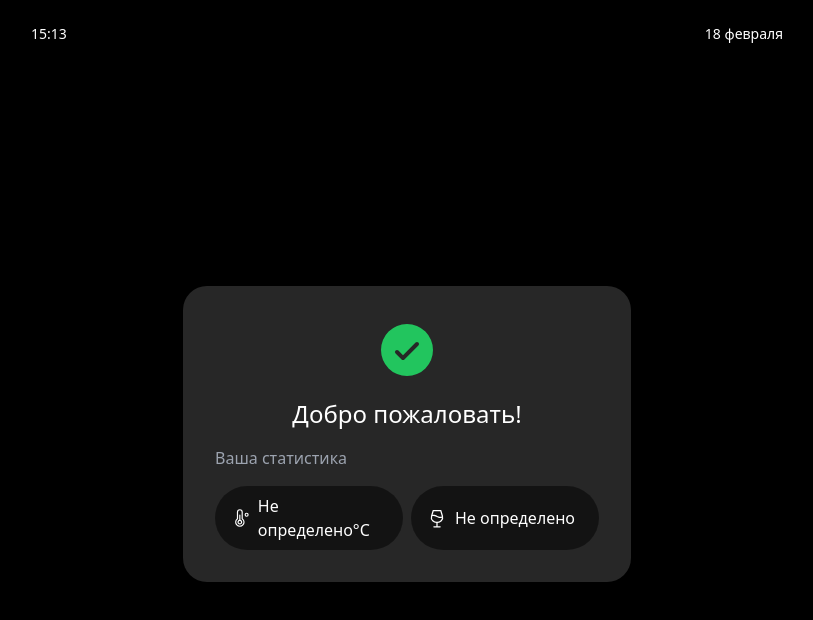
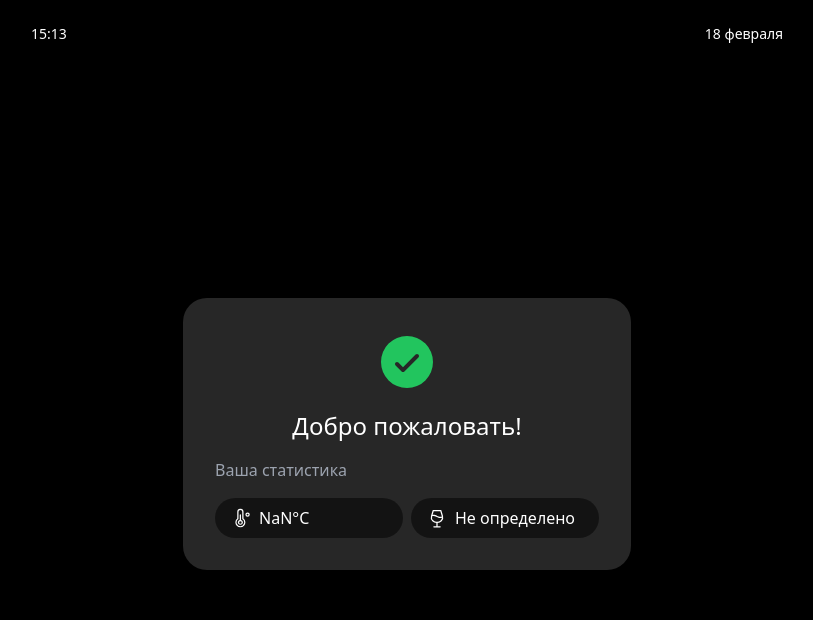
Before and after one commit to kuatovakamila/track-facility-frontend, a React (Vite) app: page /complete-authentication in a window 1280 px wide. Shown: the top 620 px of the page, without its empty margins (233-1046 px from the left). Built offline with nearby package versions, Linux system fonts and the light colour scheme.

Commit message:
Update CompleteAuthentication.tsx

```diff
--- a/src/pages/CompleteAuthentication.tsx
+++ b/src/pages/CompleteAuthentication.tsx
@@ -34,7 +34,8 @@ export default function CompleteAuthentication() {
     }, [navigate, results]);
 
     const alcoholStatus = results.alcohol;
-    const temperatureValue = results.temperature;
+	const temperatureValue = parseFloat(results.temperature).toFixed(2);
+
 
     return (
         <div className="min-h-screen bg-black text-white flex flex-col">
```
